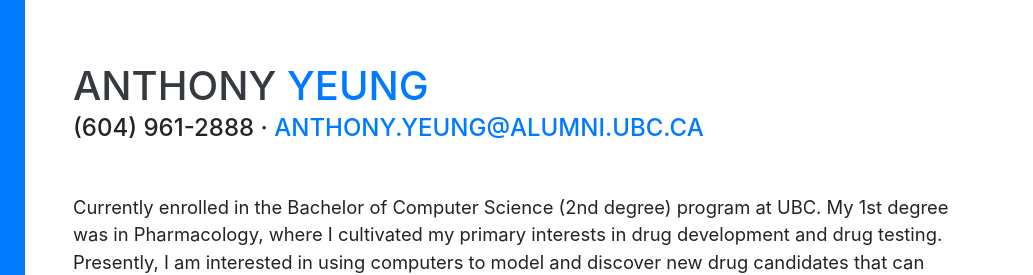
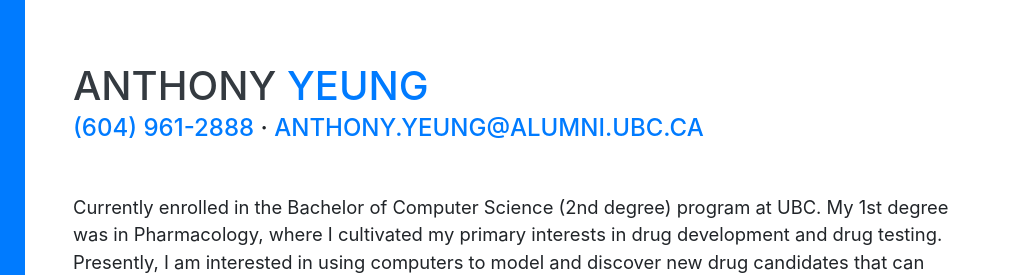
Before and after one commit to yeunganty/yeunganty.github.io, a website with bundled scripts: page index.html in a window 1280 px wide. Shown: the part 189-464 px from the top of the page, 247-1280 px from the left. Built offline with nearby package versions, Linux system fonts and the light colour scheme; a web font is replaced by a local one.

Commit message:
6/30/2019

```diff
--- a/index.html
+++ b/index.html
@@ -88,7 +88,8 @@
           Anthony
           <span class="text-primary">Yeung</span>
         </h1>
-        <div class="subheading mb-5">(604) 961-2888  ·
+        <div class="subheading mb-5">
+          <a href="tel:+1-604-961-2888"> (604) 961-2888 </a> ·
           <a href="mailto:anthony.yeung@alumni.ubc.ca">anthony.yeung@alumni.ubc.ca</a>
         </div>
         <p class="lead mb-0">
```
